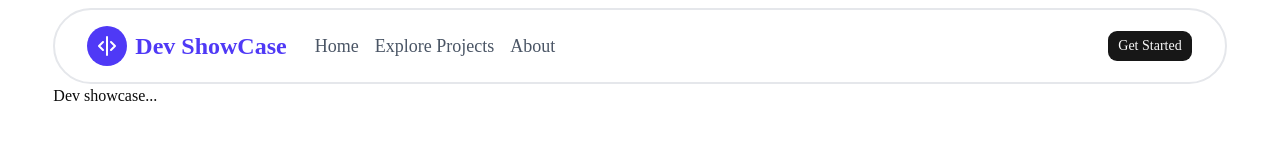
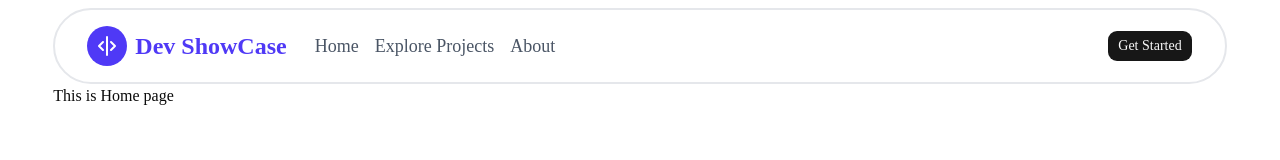
Before and after one commit to noboKumar/DevShowcase-Client, a Next.js app: page / in a window 1280 px wide. Shown: the top 160 px of the page. Built offline with nearby package versions, Linux system fonts and the light colour scheme.

Commit message:
ADD: routes pages

```diff
--- /dev/null
+++ b/src/app/(public)/about/page.tsx
@@ -0,0 +1,7 @@
+import React from "react";
+
+const page = () => {
+  return <div>About page</div>;
+};
+
+export default page;
--- /dev/null
+++ b/src/app/(public)/login/page.tsx
@@ -0,0 +1,11 @@
+import React from 'react';
+
+const page = () => {
+    return (
+        <div>
+
+        </div>
+    );
+};
+
+export default page;
--- /dev/null
+++ b/src/app/(public)/page.tsx
@@ -0,0 +1,11 @@
+import React from "react";
+
+const page = () => {
+  return (
+    <div>
+      <h1>This is Home page</h1>
+    </div>
+  );
+};
+
+export default page;
--- /dev/null
+++ b/src/app/(public)/projects/page.tsx
@@ -0,0 +1,11 @@
+import React from 'react';
+
+const page = () => {
+    return (
+        <div>
+            Explore projects
+        </div>
+    );
+};
+
+export default page;
--- /dev/null
+++ b/src/app/(public)/register/page.tsx
@@ -0,0 +1,11 @@
+import React from 'react';
+
+const page = () => {
+    return (
+        <div>
+
+        </div>
+    );
+};
+
+export default page;
--- a/src/app/layout.tsx
+++ b/src/app/layout.tsx
@@ -1,6 +1,7 @@
 import type { Metadata } from "next";
 import { Geist, Geist_Mono } from "next/font/google";
-import "./globals.css";
+import "./styles/globals.css";
+import NavBar from "@/components/shared/NavBar";
 
 const geistSans = Geist({
   variable: "--font-geist-sans",
@@ -28,7 +29,10 @@ export default function RootLayout({
       lang="en"
       className={`${geistSans.variable} ${geistMono.variable} h-full antialiased`}
     >
-      <body className="mx-auto w-11/12">{children}</body>
+      <body className="mx-auto w-11/12">
+        <NavBar></NavBar>
+        {children}
+      </body>
     </html>
   );
 }
--- a/src/app/page.tsx
+++ /dev/null
@@ -1,10 +0,0 @@
-import NavBar from "@/components/shared/NavBar";
-
-export default function Home() {
-  return (
-    <div>
-      <NavBar></NavBar>
-      <h1>Dev showcase...</h1>
-    </div>
-  );
-}
```
Also changed, not shown: src/app/styles/globals.css (renamed from src/app/globals.css).
